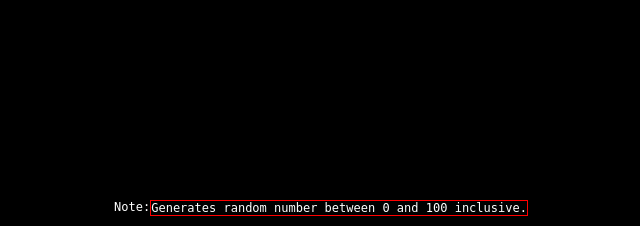
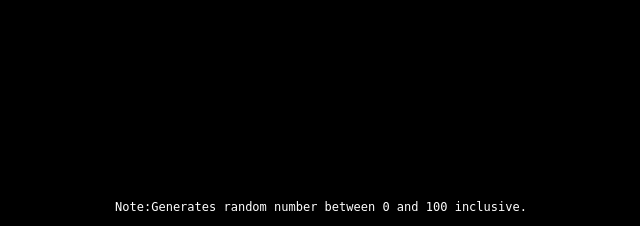
Before and after one commit to sumanchapai/randomNumber, a Flask app: page / in a window 1280 px wide. Shown: the part 578-804 px from the top of the page, without its empty margins (319-959 px from the left). Run offline with Flask 2, Linux system fonts and the light colour scheme.

Commit message:
remove border around footer message

```diff
--- a/templates/index.html
+++ b/templates/index.html
@@ -37,7 +37,6 @@
 
             }
             .message{
-                border: solid 1px red;
                 text-align: center;
             }
             /* test comment */
```
